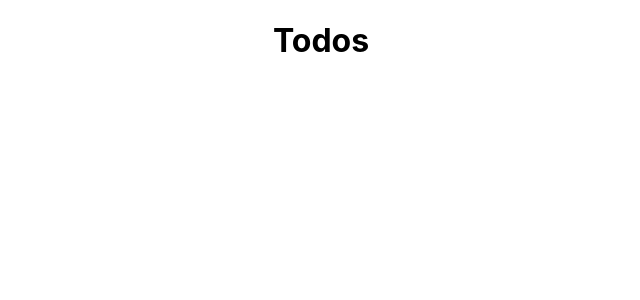
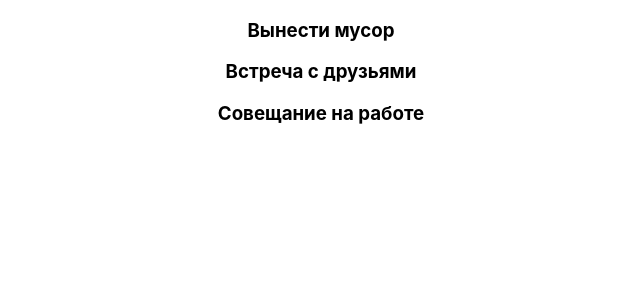
Before and after one commit to koroteevmv/web_1_react, a React (Create React App) app: page / in a window 1280 px wide. Shown: the top 300 px of the page, without its empty margins (319-959 px from the left). Built offline with nearby package versions, Linux system fonts and the light colour scheme.

Commit message:
Adding a state and passing as a prop

```diff
--- a/src/App.js
+++ b/src/App.js
@@ -2,12 +2,34 @@
 import './App.css';
 import Todos from './components/Todos'
 
-function App() {
-  return (
-    <div className="App">
-      <Todos></Todos>
-    </div>
-  );
+class App extends React.Component{
+  state = {
+    todos:[
+      {
+        id: 1,
+        title: 'Вынести мусор',
+        completed: false,
+      },
+      {
+        id: 2,
+        title: 'Встреча с друзьями',
+        completed: false,
+      },
+      {
+        id: 3,
+        title: 'Совещание на работе',
+        completed: false,
+      },
+    ]
+  }
+
+  render() {
+    return (
+        <div className="App">
+          <Todos todos={this.state.todos}/>
+        </div>
+    );
+  }
 }
 
 export default App;
--- a/src/components/Todos.js
+++ b/src/components/Todos.js
@@ -2,11 +2,10 @@
 
 class Todos extends React.Component{
     render() {
-        return (
-            <div>
-                <h1> Todos </h1>
-            </div>
-        );
+        return this.props.todos.map(
+            (todo) => (
+            <h3>{ todo.title }</h3>
+        ));
     }
 }
 
```
Also changed, not shown: src/components/TodoItem.js (added).
